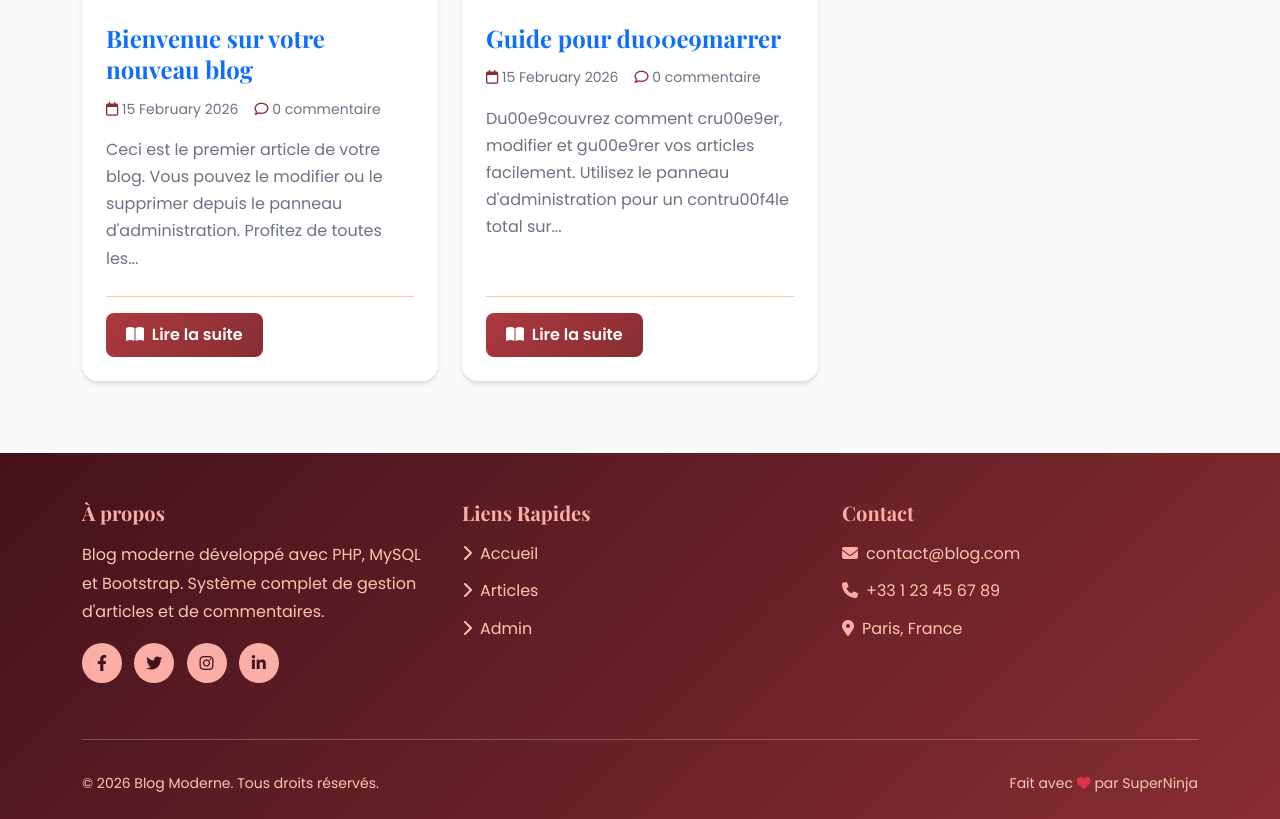
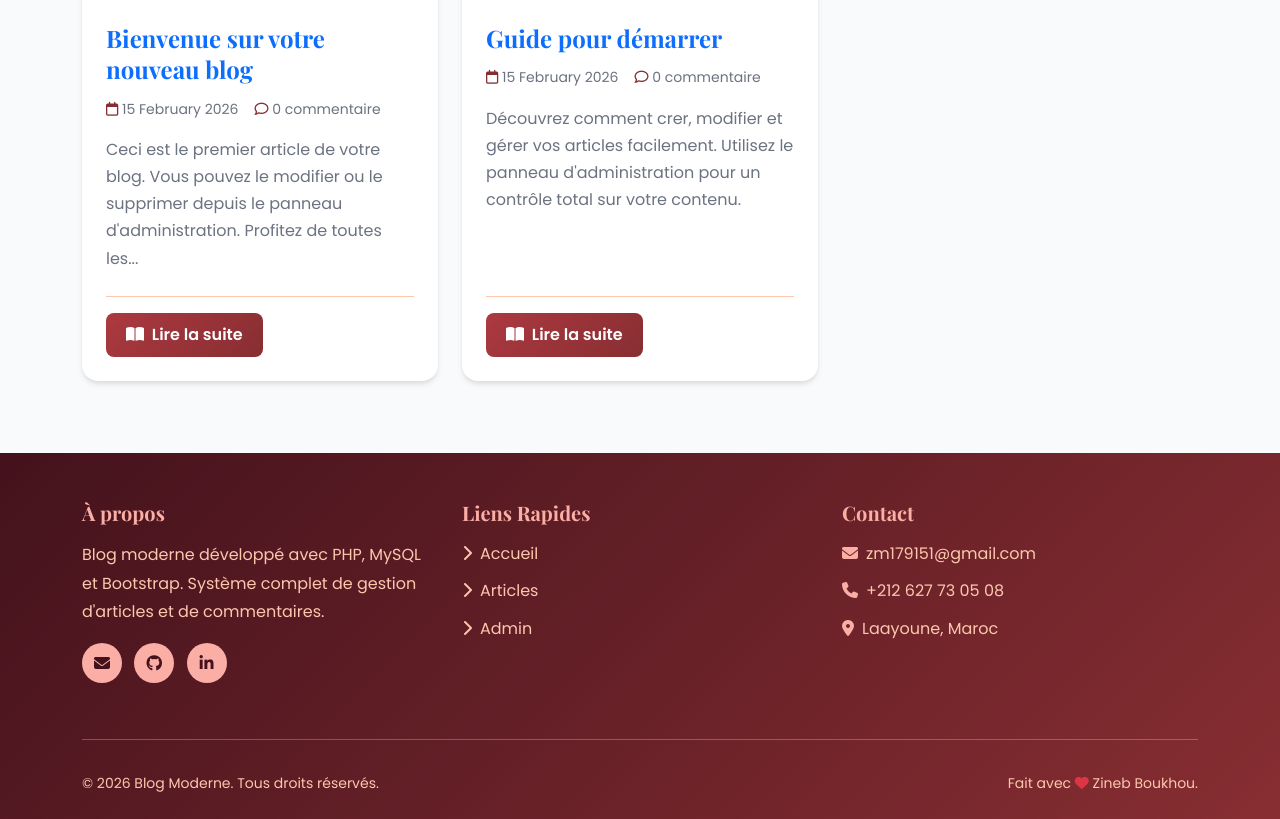
Before and after one commit to Zineb-bkh/BlogDynamique, a PHP site: page / in a window 1280 px wide. Shown: the part 930-1749 px from the top of the page. Run offline with PHP 8.4, Linux system fonts and the light colour scheme; data comes from the database, SQL or seed files in the repository; data that the repository does not hold is empty.

Commit message:
Premier commit - Blog Dynamique

```diff
--- a/blog_database.sql
+++ b/blog_database.sql
@@ -81,10 +81,10 @@ ON DUPLICATE KEY UPDATE username=username;
 -- ============================================
 INSERT INTO posts (title, slug, content, image, status) VALUES
 ('Bienvenue sur votre nouveau blog', 'bienvenue-sur-votre-nouveau-blog',
-'Ceci est le premier article de votre blog. Vous pouvez le modifier ou le supprimer depuis le panneau d''administration. Profitez de toutes les fonctionnalit\u00e9s offertes par ce syst\u00e8me de blog moderne!',
+'Ceci est le premier article de votre blog. Vous pouvez le modifier ou le supprimer depuis le panneau d''administration. Profitez de toutes les fonctionnalités offertes par ce système de blog moderne!',
 'default.jpg', 'published'),
-('Guide pour d\u00e9marrer', 'guide-pour-demarrer',
-'D\u00e9couvrez comment cr\u00e9er, modifier et g\u00e9rer vos articles facilement. Utilisez le panneau d''administration pour un contr\u00f4le total sur votre contenu.',
+('Guide pour démarrer', 'guide-pour-demarrer',
+'Découvrez comment crer, modifier et gérer vos articles facilement. Utilisez le panneau d''administration pour un contrôle total sur votre contenu.',
 'default.jpg', 'published')
 ON DUPLICATE KEY UPDATE title=title;
 
--- a/dashboard.php
+++ b/dashboard.php
@@ -101,7 +101,7 @@ function formatDate($datetime) {
                     <i class="fas fa-eye me-1"></i> Voir le site
                 </a>
                 <a href="../logout.php" class="btn btn-danger btn-sm">
-                    <i class="fas fa-sign-out-alt me-1"></i> Déconnexion
+                    <i class="fas fa-sign-out-alt me-1"></i> Se déconnecter
                 </a>
             </div>
         </div>
--- a/delete_post.php
+++ b/delete_post.php
@@ -38,7 +38,7 @@ try {
     $_SESSION['success'] = 'Article supprim\u00e9 avec succ\u00e8s !';
 
 } catch (PDOException $e) {
-    $_SESSION['error'] = 'Erreur lors de la suppression de l'article : ' . $e->getMessage();
+    $_SESSION['error'] = "Erreur lors de la suppression de l'article : " . $e->getMessage();
 }
 
 // Rediriger vers le dashboard
--- a/header.php
+++ b/header.php
@@ -13,7 +13,7 @@ $dark_mode = isset($_COOKIE['dark_mode']) && $_COOKIE['dark_mode'] === 'true';
     <meta charset="UTF-8">
     <meta name="viewport" content="width=device-width, initial-scale=1.0">
     <title><?= $page_title ?? 'Blog Moderne' ?></title>
-    <meta name="description" content="<?= $page_description ?? 'Blog moderne avec syst\u00e8me de commentaires et espace admin' ?>">
+    <meta name="description" content="<?= $page_description ?? 'Blog moderne avec système de commentaires et espace admin' ?>">
 
     <!-- Bootstrap CSS -->
     <link href="https://cdn.jsdelivr.net/npm/bootstrap@5.3.0/dist/css/bootstrap.min.css" rel="stylesheet">
--- a/includes/footer.php
+++ b/includes/footer.php
@@ -9,10 +9,9 @@
                     Système complet de gestion d'articles et de commentaires.
                 </p>
                 <div class="social-links">
-                    <a href="#" class="btn-social"><i class="fab fa-facebook-f"></i></a>
-                    <a href="#" class="btn-social"><i class="fab fa-twitter"></i></a>
-                    <a href="#" class="btn-social"><i class="fab fa-instagram"></i></a>
-                    <a href="#" class="btn-social"><i class="fab fa-linkedin-in"></i></a>
+                    <a href="mailto:zm179151@gmail.com" class="btn-social"><i class="fas fa-envelope"></i></a>
+                    <a href="https://github.com/Zineb-bkh" class="btn-social" target="_blank"><i class="fab fa-github"></i></a>
+                    <a href="https://www.linkedin.com/in/zineb-boukhou-796775335?utm_source=share&utm_campaign=share_via&utm_content=profile&utm_medium=android_app" class="btn-social"><i class="fab fa-linkedin-in"></i></a>
                 </div>
             </div>
 
@@ -28,9 +27,9 @@
             <div class="col-lg-4 mb-4">
                 <h5 class="footer-title">Contact</h5>
                 <ul class="footer-contact">
-                    <li><i class="fas fa-envelope me-2"></i>contact@blog.com</li>
-                    <li><i class="fas fa-phone me-2"></i>+33 1 23 45 67 89</li>
-                    <li><i class="fas fa-map-marker-alt me-2"></i>Paris, France</li>
+                    <li><i class="fas fa-envelope me-2"></i>zm179151@gmail.com</li>
+                    <li><i class="fas fa-phone me-2"></i>+212 627 73 05 08</li>
+                    <li><i class="fas fa-map-marker-alt me-2"></i>Laayoune, Maroc</li>
                 </ul>
             </div>
         </div>
@@ -45,7 +44,7 @@
             </div>
             <div class="col-md-6 text-center text-md-end">
                 <p class="footer-copyright mb-0">
-                    Fait avec <i class="fas fa-heart text-danger"></i> par SuperNinja
+                    Fait avec <i class="fas fa-heart text-danger"></i> Zineb Boukhou.
                 </p>
             </div>
         </div>
--- a/index.php
+++ b/index.php
@@ -66,10 +66,10 @@ require_once __DIR__ . '/includes/header.php';
         <div class="row align-items-center">
             <div class="col-lg-6 text-center text-lg-start">
                 <h1 class="display-4 fw-bold mb-3">Bienvenue sur notre Blog</h1>
-                <p class="lead mb-4">D\u00e9couvrez nos derniers articles et partagez vos id\u00e9es avec notre communaut\u00e9.</p>
+                <p class="lead mb-4">Découvrez nos derniers articles et partagez vos idées avec notre communauté.</p>
                 <?php if (isset($_SESSION['admin_logged_in']) && $_SESSION['admin_logged_in'] === true): ?>
                     <a href="admin/dashboard.php" class="btn btn-primary btn-lg">
-                        <i class="fas fa-plus me-2"></i>Cr\u00e9er un article
+                        <i class="fas fa-plus me-2"></i>Créer un article
                     </a>
                 <?php endif; ?>
             </div>
@@ -90,7 +90,7 @@ require_once __DIR__ . '/includes/header.php';
                         <input type="text"
                                class="form-control"
                                name="search"
-                               placeholder="\ud83d\udd0d Rechercher un article..."
+                               placeholder="Rechercher un article..."
                                value="<?= htmlspecialchars($search) ?>"
                                autocomplete="off">
                         <button class="btn btn-primary" type="submit">
@@ -109,7 +109,7 @@ require_once __DIR__ . '/includes/header.php';
         <div class="col-12 mb-4">
             <h2 class="section-title">
                 <i class="fas fa-newspaper me-2"></i>
-                <?= $search ? 'R\u00e9sultats de recherche' : 'Derniers articles' ?>
+                <?= $search ? 'Résultats de recherche' : 'Derniers articles' ?>
                 <?php if ($search): ?>
                     <span class="badge bg-info-custom ms-2"><?= $total_articles ?></span>
                 <?php endif; ?>
--- a/login.php
+++ b/login.php
@@ -62,7 +62,7 @@ if ($_SERVER['REQUEST_METHOD'] === 'POST') {
             <div class="login-header text-center mb-4">
                 <i class="fas fa-user-shield fa-3x mb-3"></i>
                 <h2>Connexion Admin</h2>
-                <p class="text-muted">Acc\u00e9dez \u00e0 votre panneau d'administration</p>
+                <p class="text-muted">Accédez à votre panneau d'administration</p>
             </div>
 
             <?php if ($error): ?>
```
Also changed, not shown: create_post.php (+17 -17 lines), edit_post.php (+14 -14 lines), footer.php (+11 -12 lines), logout.php (+4 -4 lines), manage_comments.php (+9 -9 lines), script.js (+5 -5 lines), .gitignore.txt (added).
